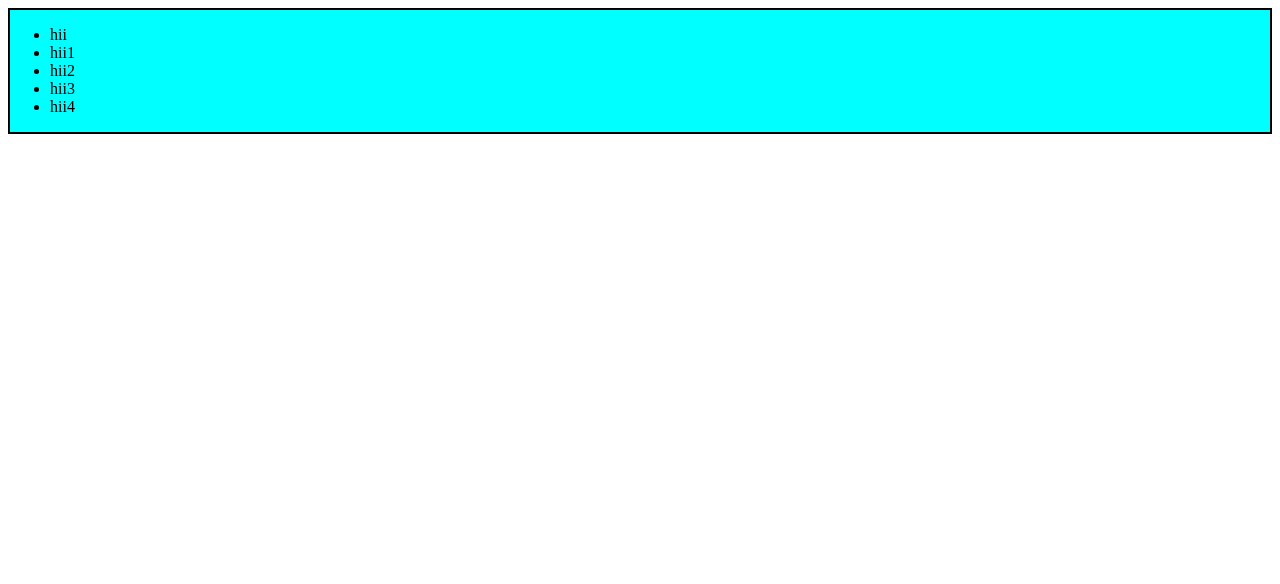
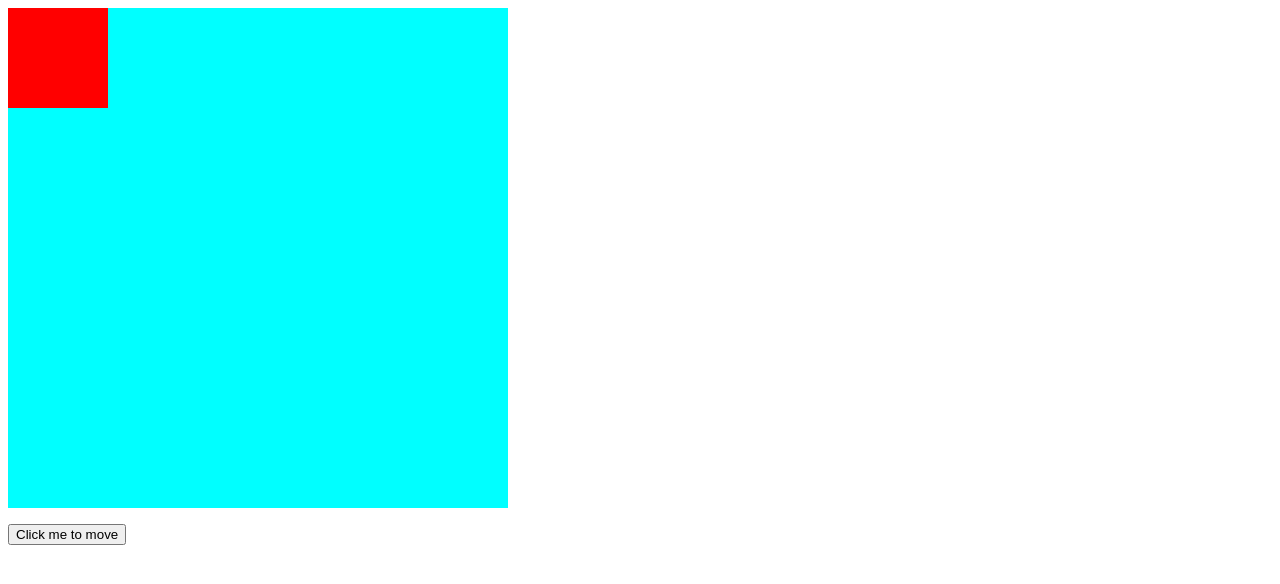
Before and after one commit to AMRENDRAA/movediv, a plain HTML site: page index.html in a window 1280 px wide. Drawn offline with Linux system fonts and the light colour scheme.

Commit message:
first commit

```diff
--- a/index.html
+++ b/index.html
@@ -5,40 +5,81 @@
     <meta name="viewport" content="width=, initial-scale=1.0">
     <title>Heading</title>
     <link href="style.css" rel="stylesheet">
-    <script src="script.js"></script>
+    <style>
+
+#container{
+    height:500px;
+    width: 500px;
+    background-color: aqua;
+    position:relative;
+
+        }
+
+#child{
+
+
+    height:100px;
+    width:100px;
+    background-color: red;
+    position:absolute;
+}
+
+        </style>
 
 </head>
-<body>
-    <div class ="abc" style="background-color: aqua; border: 2px solid black;" >
-
-<!-- Hello testing
-
-hjsgdhjasdghjasga
-<br>
-<br>
 
 
-asdjhasdjkhadsjkas
-<br>
+<body>
 
-<br>
-asdasjdksasbsdbkjsdb
-<br>
-<br>
-sasansadms,sm,sdaaaaaaaaaa
-<br>
-<br>
 
-<s>sadsal;assssssssa</s>
-<br> -->
+    <div id="container">
+        <div  id="child">
 
-<ul>
-    <li> hii</li>
-    <li class ='pandit'> hii1</li>
-    <li  class ='pandit'> hii2</li>
-    <li> hii3</li>
-    <li> hii4</li>
-</ul>
+        </div >
     </div>
+
+    <p><button onclick="Move()"> Click me to move  </button> </p>
+
+
+
+
+
+
+
+
+
+<script>
+
+
+
+
+
+
+function Move(){
+
+ let pos=0;
+const elem=document.getElementById("child");
+const id=setInterval(frame,10);
+
+
+function frame(){
+    if(pos==400)
+    {
+
+        clearInterval(id);
+    }
+    pos++;
+    elem.style.top=pos+'px';
+    elem.style.left=pos++ +'px';
+}
+
+
+
+}
+
+</script>
 </body>
+
+
+<!-- <script src="script.js"></script> -->
 </html>
--- a/script.js
+++ b/script.js
@@ -378,7 +378,19 @@
 
 // var a=  document.querySelector('.pandit')
 // console.log(a.previousElementSibling)
-const aul = document.querySelector('ul');
+// const aul = document.querySelector('ul');
 
 
-aul.remove();
+// aul.remove();
+// var a=document.querySelectorAll('.pandit');
+// a.innerHTML= '<b> Panbit</b>';
+// console.log(a);
+// console.log("sdhjgd");
+
+var a= document.querySelector('.pandit');
+
+
+
+
+
+console.log(pandit.getAttribute('me'));
```
